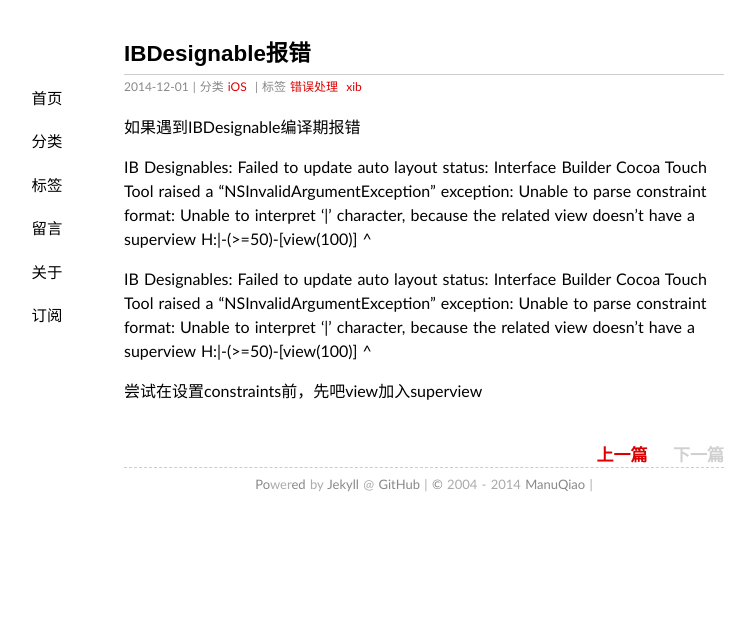
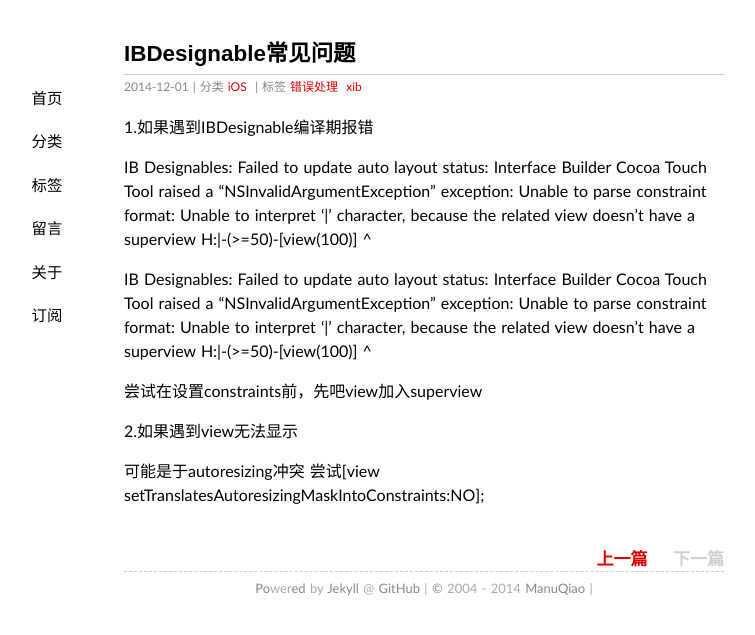
Before and after one commit to manuqiao/manuqiao.github.io, a Jekyll site: the page built from _posts/2014-12-01-IBDesignable_error.md, in a window 1280 px wide. Shown: the top 635 px of the page, without its empty margins (216-971 px from the left). Built offline with Jekyll 4.4.1, drawn with Linux system fonts in a browser that asks for light colours; some web fonts are replaced; Markdown is read by kramdown in place of the engine named in the settings; comment, search, counter and statistics services are not loaded.

Commit message:
更新文章

```diff
--- a/_posts/2014-12-01-IBDesignable_error.md
+++ b/_posts/2014-12-01-IBDesignable_error.md
@@ -1,12 +1,12 @@
 ---
 date: 2014-12-01 11:03:54
 layout: post
-title: IBDesignable报错
+title: IBDesignable常见问题
 categories: iOS
 tags: 错误处理 xib
 ---
 
-如果遇到IBDesignable编译期报错
+1.如果遇到IBDesignable编译期报错
 
 IB Designables: Failed to update auto layout status: Interface Builder Cocoa Touch Tool raised a "NSInvalidArgumentException" exception: Unable to parse constraint format:
 Unable to interpret '|' character, because the related view doesn't have a superview
@@ -19,3 +19,8 @@ H:|-(>=50)-[view(100)]
                       ^
 
 尝试在设置constraints前，先吧view加入superview
+
+2.如果遇到view无法显示
+
+可能是于autoresizing冲突
+尝试[view setTranslatesAutoresizingMaskIntoConstraints:NO];
```
